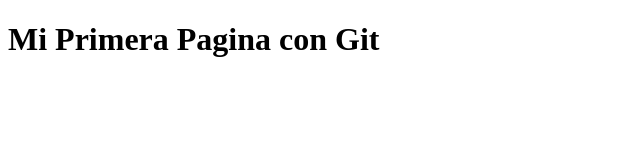
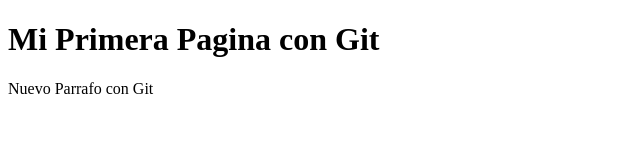
Before and after one commit to antcube/hello-git, a plain HTML site: page index.html in a window 1280 px wide. Shown: the whole page, without its empty margins (0-640 px from the left). Drawn offline with Linux system fonts and the light colour scheme.

Commit message:
Se actualiza index.html con un <p>

```diff
--- a/index.html
+++ b/index.html
@@ -7,5 +7,6 @@
 </head>
 <body>
     <h1>Mi Primera Pagina con Git</h1>
+    <p>Nuevo Parrafo con Git</p>
 </body>
 </html>
```
